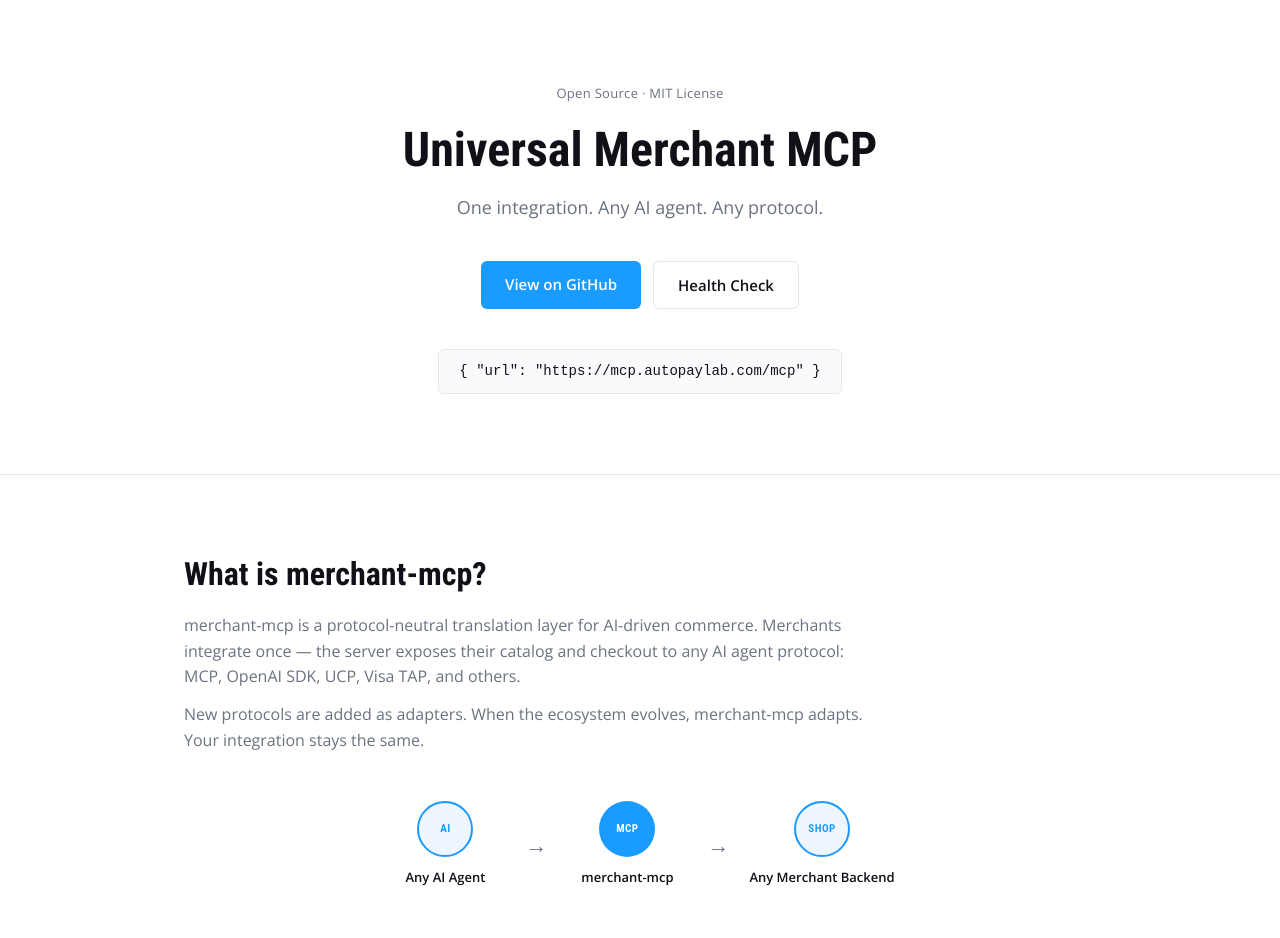
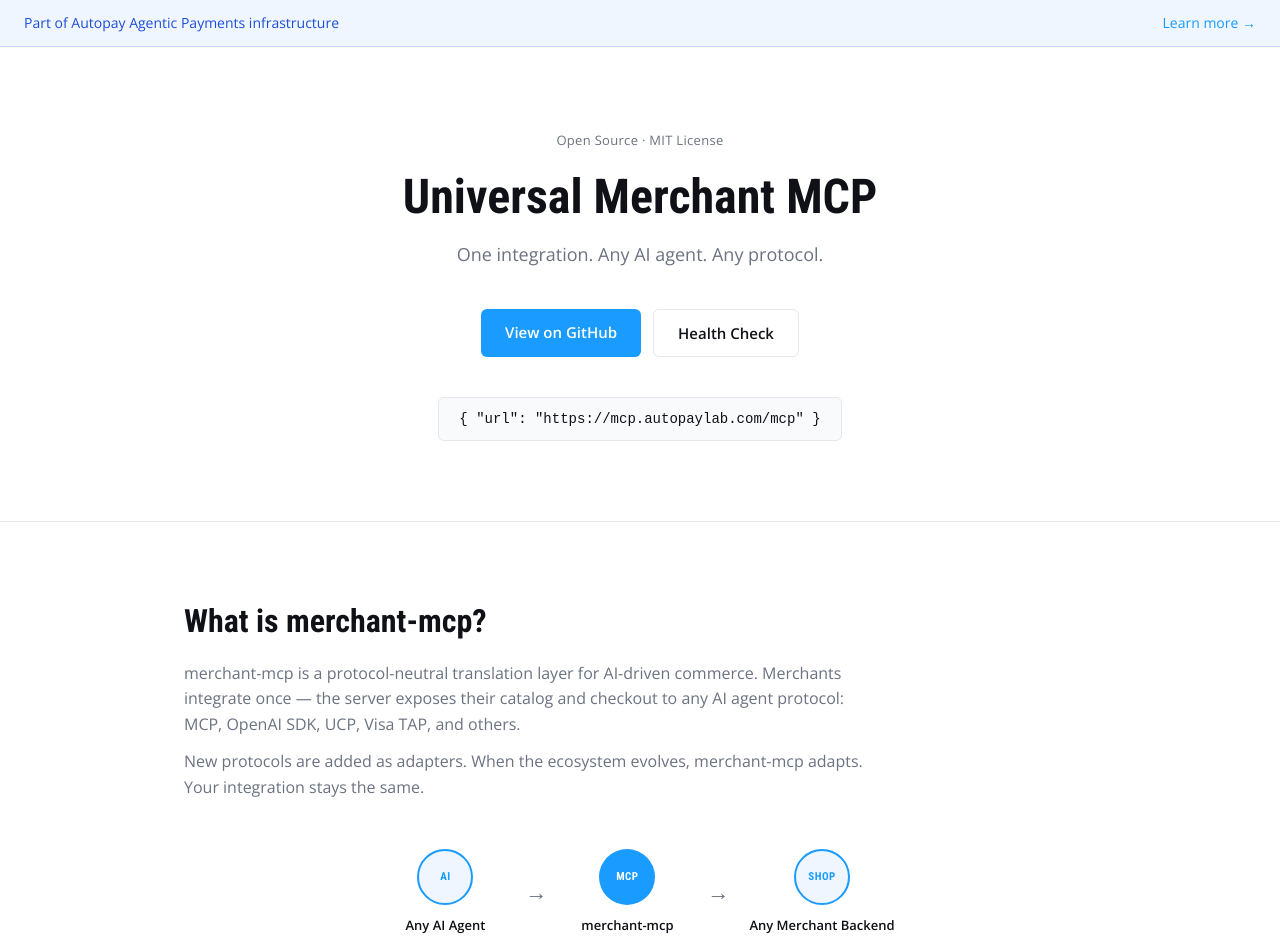
Before and after one commit to autopaylab/merchant-mcp, a website: page public/index.html in a window 1280 px wide. Shown: the top 938 px of the page. Drawn offline with nearby package versions, Linux system fonts and the light colour scheme.

Commit message:
feat: add Agentic Payments banner linking to ai.autopayglobal.com

```diff
--- a/public/index.html
+++ b/public/index.html
@@ -41,6 +41,30 @@
 
     h1 { font-size: 48px; line-height: 1.1; }
     h2 { font-size: 32px; line-height: 1.2; }
+
+    /* ── Banner ───────────────────────────────── */
+    .banner {
+      background: #EFF6FF;
+      border-bottom: 1px solid #BFDBFE;
+      padding: 12px 24px;
+      display: flex;
+      justify-content: space-between;
+      align-items: center;
+    }
+
+    .banner-text {
+      font-size: 14px;
+      color: #1D4ED8;
+    }
+
+    .banner-link {
+      font-size: 14px;
+      color: #199BFF;
+      text-decoration: none;
+      white-space: nowrap;
+    }
+
+    .banner-link:hover { text-decoration: underline; }
 
     /* ── Hero ─────────────────────────────────── */
     .hero {
@@ -477,6 +501,12 @@
 </head>
 <body>
 
+  <!-- Banner -->
+  <div class="banner">
+    <span class="banner-text">Part of Autopay Agentic Payments infrastructure</span>
+    <a href="https://ai.autopayglobal.com" class="banner-link" target="_blank" rel="noopener">Learn more →</a>
+  </div>
+
   <!-- Hero -->
   <section class="hero">
     <div class="container">
```
